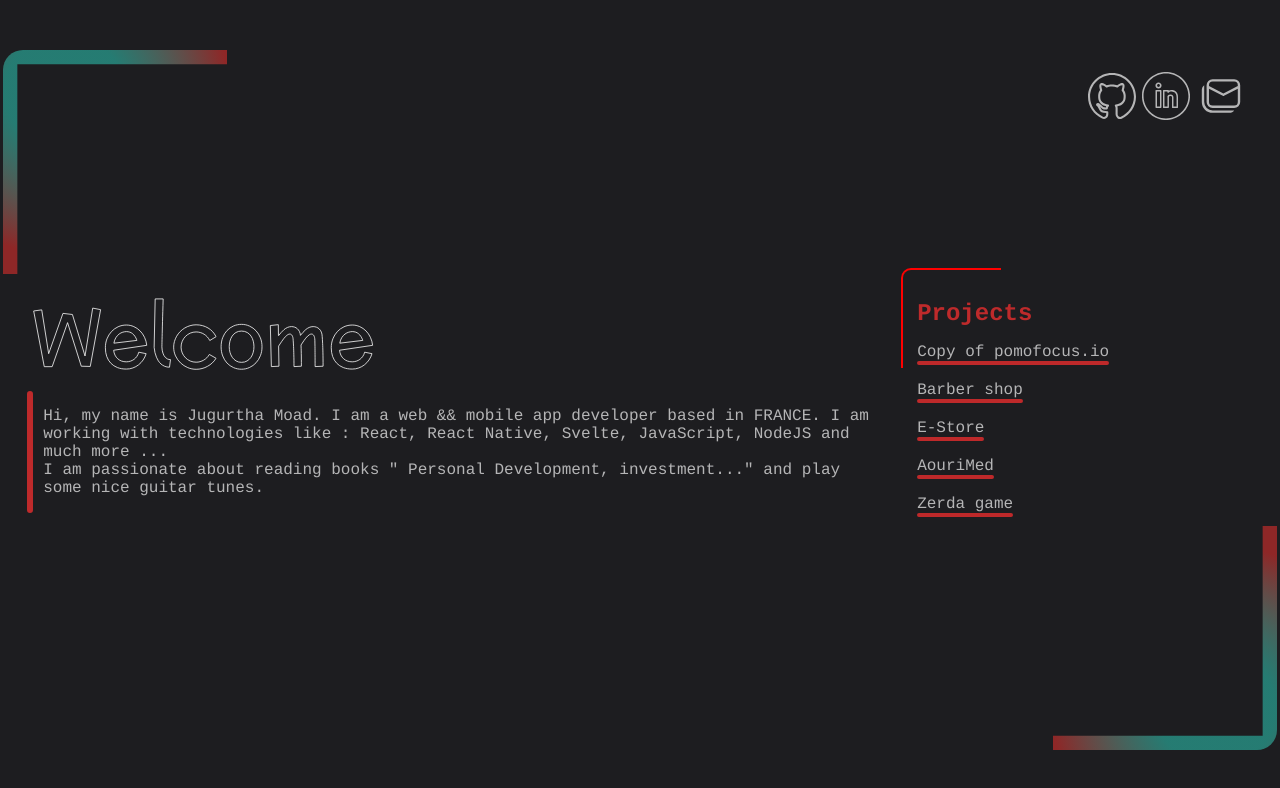
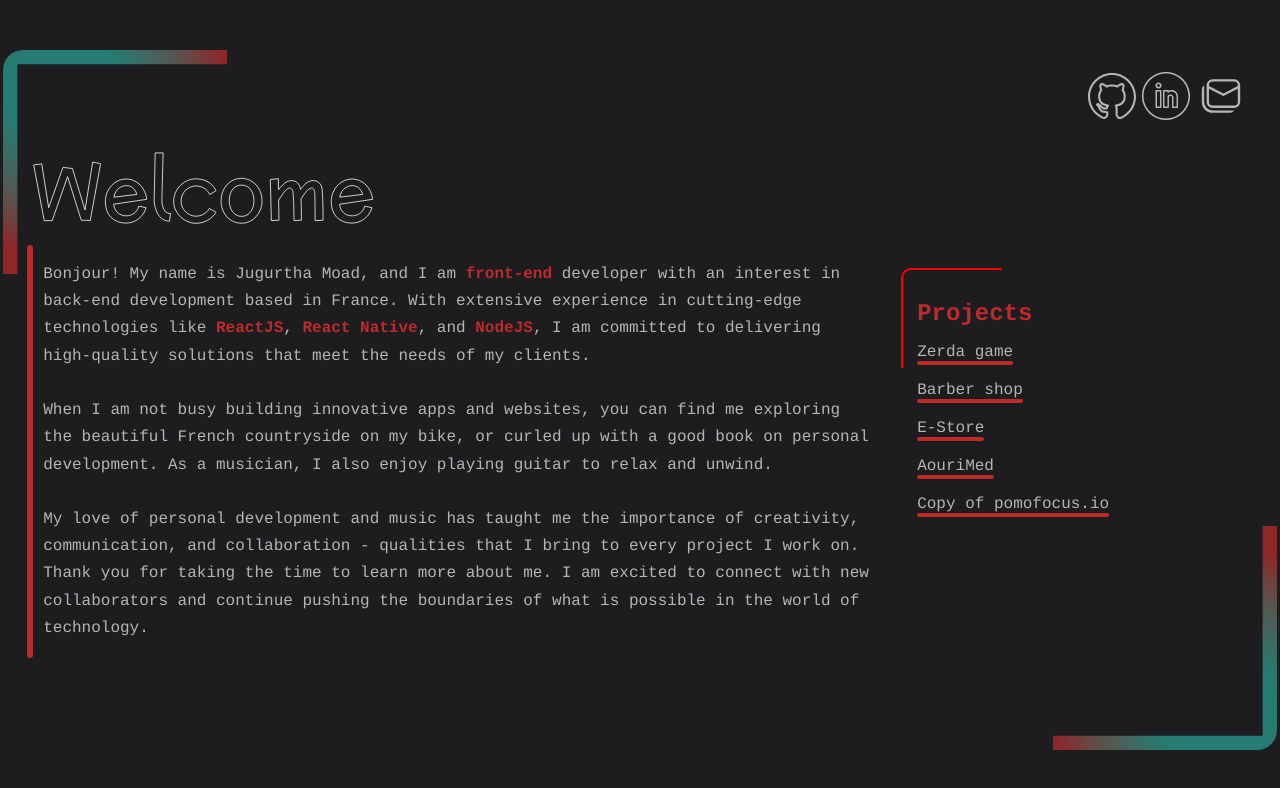
Before and after one commit to JugurthaMoad/personalPortfolio, a React (Create React App) app: page / in a window 1280 px wide. Shown: the top 788 px of the page. Built offline with nearby package versions, Linux system fonts and the light colour scheme.

Commit message:
modify descriptions

```diff
--- a/src/components/Biblio.jsx
+++ b/src/components/Biblio.jsx
@@ -1,11 +1,15 @@
 const Biblio = () => {
   return (
     <div className="biblio_container">
-      Hi, my name is Jugurtha Moad. I am a web && mobile app developer based in
-      FRANCE. I am working with technologies like : React, React Native, Svelte,
-      JavaScript, NodeJS and much more ... <br />I am passionate about reading
-      books " Personal Development, investment..." and play some nice guitar
-      tunes.
+
+       Bonjour! My name is Jugurtha Moad, and I am <span className="tech">front-end</span> developer with an interest in back-end development based in France. With extensive experience in cutting-edge technologies like <span className="tech">ReactJS</span>, <span className="tech">React Native</span>, and <span className="tech">NodeJS</span>, I am committed to delivering high-quality solutions that meet the needs of my clients.
+<br /> <br />
+When I am not busy building innovative apps and websites, you can find me exploring the beautiful French countryside on my bike, or curled up with a good book on personal development.
+As a musician, I also enjoy playing guitar to relax and unwind.
+<br />
+<br />
+My love of personal development and music has taught me the importance of creativity, communication, and collaboration - qualities that I bring to every project I work on.
+Thank you for taking the time to learn more about me. I am excited to connect with new collaborators and continue pushing the boundaries of what is possible in the world of technology.
     </div>
   );
 };
--- a/src/components/Info.jsx
+++ b/src/components/Info.jsx
@@ -10,8 +10,8 @@ import Item5 from "./Item5";
 
 const items = [
   {
-    title: "Copy of pomofocus.io",
-    item: () => <Item1 />,
+    title: "Zerda game",
+    item: () => <Item5 />,
   },
   {
     title: "Barber shop",
@@ -26,8 +26,9 @@ const items = [
     item: () => <Item4 />,
   },
   {
-    title: "Zerda game",
-    item: () => <Item5 />,
+
+    title: "Copy of pomofocus.io",
+    item: () => <Item1 />,
   },
 ];
 console.log('items = ', items)
--- a/src/components/Item1.jsx
+++ b/src/components/Item1.jsx
@@ -1,9 +1,7 @@
 const Item1 = () => {
   return (
-    <div>
-      Building a responsive copy of Promofocus.io web site and adding a new
-      feature "each finished task is crossed out automatically", with the use of
-      : TypeScript, ReactJs, Css3.
+    <div className="pro_desc">
+      I recently developed a responsive copy of Promofocus.io website, which includes a new feature that automatically crosses out each finished task. To achieve this, I utilized a range of cutting-edge technologies, including <span className="tech">TypeScript</span>, <span className="tech">ReactJS</span>, and <span className="tech">CSS</span>. Additionally, the application is fully responsive, ensuring a seamless experience across all devices.
       <div className="links">
         <a href="https://jugurthamoad.github.io/PromodoFocus/" target="blank" rel="noopener">
           View Site
--- a/src/components/Item2.jsx
+++ b/src/components/Item2.jsx
@@ -1,9 +1,7 @@
 const Item2 = () => {
   return (
-    <div>
-      This project is about creating a responsive Barber Shop web application
-      with a small online store to buy products with the use of : JavaScript,
-      ReactJs, StyledComponents.
+    <div className="pro_desc">
+      I recently developed a responsive web application for a Barber Shop, featuring a small online store to sell products. To achieve this, I utilized a range of cutting-edge technologies, including <span className="tech">JavaScript</span>, <span className="tech">ReactJS</span>, and <span className="tech">Styled Components</span>. These technologies allowed me to create an intuitive and user-friendly interface for customers to browse and purchase products. Additionally, the application is fully responsive, ensuring a seamless experience across all devices.
       <div className="links">
         <a
           href="https://jugurthamoad.github.io/BarberShop/"
--- a/src/components/Item3.jsx
+++ b/src/components/Item3.jsx
@@ -1,8 +1,7 @@
 const Item3 = () => {
   return (
-    <div>
-      This project is about creating a responsive E-Sotre web application with
-      the use of : Javascript, ReactJs, tailwindCss.
+    <div className="pro_desc">
+      I recently developed a responsive e-commerce web application to sell products. To achieve this, I utilized a range of cutting-edge technologies, including <span className="tech">JavaScript</span>, <span className="tech">ReactJS</span>, and <span className="tech">tailwindCSS</span>. These technologies allowed me to create an intuitive and user-friendly interface for customers to browse and purchase products. Additionally, the application is fully responsive, ensuring a seamless experience across all devices.
       <div className="links">
       <a
           href="https://jugurthamoad.github.io/e_store/"
--- a/src/components/Item4.jsx
+++ b/src/components/Item4.jsx
@@ -1,9 +1,10 @@
 const Item4 = () => {
   return (
-    <div>
-      Building a mobile application that allows the owner of a small business to
-      manage his stock as well as the sales, with the use of : ReactNative,
-      ExpressJs, MongoDb, Rest API.
+    <div className="pro_desc">
+      I have recently developed a mobile application that enables a small business owner to manage his inventory and sales. To achieve this, I utilized a range of cutting-edge technologies, including <span className="tech">React Native</span>, and <span className="tech">CSS</span> for the front-end,
+<span className="tech">ExpressJS</span> for the backend, and <span className="tech">MongoDB</span> as the database.
+
+Additionally, the application uses <span className="tech">Rest API</span> to facilitate communication between the frontend and backend.
       <div className="links">
         <a
           href="https://github.com/JugurthaMoad/AouriMedMobileApp"
--- a/src/components/Item5.jsx
+++ b/src/components/Item5.jsx
@@ -13,9 +13,8 @@ const Item5 = ()=>{
     }
     // hide by default
     const [display, setDisplay] = useState(false)
-    return(<div>
-        This project is about creating a responsive web game with the use of :
-        JavaScript, ReactJs, Css, NodeJs.
+    return(<div className="pro_desc">
+        I created a web-based game that's responsive and accessible across all devices. To build the game, I utilized a range of cutting-edge front-end and back-end technologies. For the front-end, I used <span className="tech">JavaScript</span> and <span className="tech">ReactJS</span> to create an engaging and interactive user interface. I also implemented <span className="tech">CSS</span> to ensure a seamless and visually appealing experience. On the back-end, I leveraged <span className="tech">NodeJS</span> to handle server-side functionality and integrate with a NoSQL database, specifically <span className="tech">MongoDB</span>.
         <div className="links">
             <a
             href="https://betting-p63e.onrender.com/"
--- a/src/components/Projects.jsx
+++ b/src/components/Projects.jsx
@@ -16,7 +16,7 @@ const Projects = ({ handleChange }) => {
           <li>
             <ProDeco
               onClick={() => handleChange(0)}
-              name="Copy of pomofocus.io"
+              name="Zerda game"
             />
           </li>
           <li>
@@ -29,7 +29,7 @@ const Projects = ({ handleChange }) => {
             <ProDeco onClick={() => handleChange(3)} name="AouriMed" />
           </li>
           <li>
-            <ProDeco onClick={() => handleChange(4)} name="Zerda game" />
+            <ProDeco onClick={() => handleChange(4)} name="Copy of pomofocus.io" />
           </li>
         </ul>
       </motion.div>
--- a/src/style.css
+++ b/src/style.css
@@ -130,6 +130,7 @@
   height: auto;
 }
 .biblio_container {
+  line-height: 1.7rem !important;
 }
 .text_anim {
   width: 50vw;
@@ -156,7 +157,9 @@
   position: relative;
   transition: all 0.2s ease-in-out;
 }
-
+.pro_desc{
+  line-height:2rem !important;
+}
 @media screen and (min-width: 700px) {
   .text_anim {
     width: 22rem;
@@ -196,6 +199,10 @@
   text-decoration: underline;
   padding-top: 10px;
   cursor: pointer;
+}
+.tech{
+  font-weight: bold;
+  color: #ff2f2fb6;
 }
 @media screen and (min-width: 500px) {
   .deco1,
@@ -266,6 +273,7 @@
 .hide{
   display: none;
 }
+
 @media screen and (max-width: 400px) {
   .video_content {
     width: 90vw;
```
